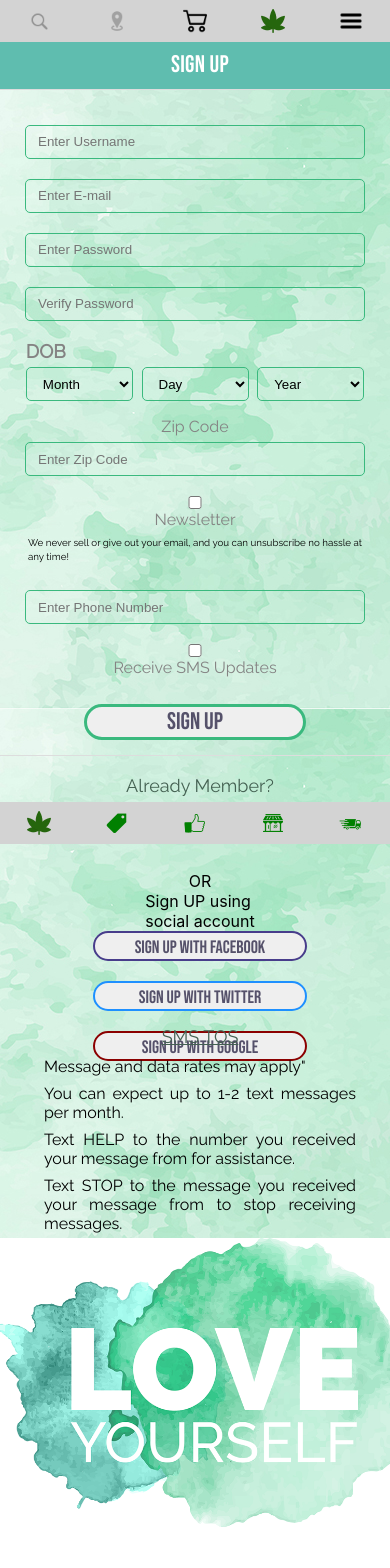
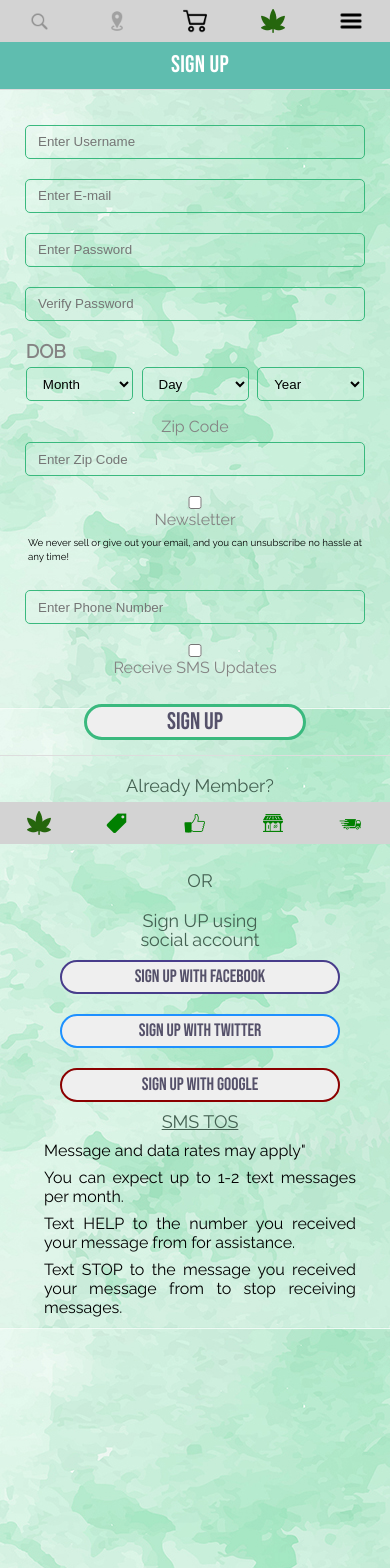
Before and after one commit to ranagoharayoub/Joint-Plug, a React (Create React App) app: page /join in a window 390 px wide. Shown: the top 1568 px of the page. Built offline with nearby package versions, Linux system fonts and the light colour scheme.

Commit message:
Change Complete

```diff
--- a/src/Components/TopNavbar.css
+++ b/src/Components/TopNavbar.css
@@ -23,7 +23,6 @@
     width: 70vw;
     /* background-color: lightskyblue; */
     background-image: url('../Images/client-bg.jpg');
-    opacity: 0.5;
     flex-direction: column;
     /* justify-content: center; */
     /* align-items: center; */
--- a/src/Components/TopNavbar.js
+++ b/src/Components/TopNavbar.js
@@ -13,7 +13,7 @@ function TopNavbar() {
             <img className='location' src='/img/loc.png' alt='search'></img>
             <img className='cart' src='/img/shopping-cart.png' alt='search'></img>
             <img className='leave' src='/img/11-n.png' alt='search'></img>
-            <img onClick={()=> setstate(true)} className='bar' src='/img/menu.png' alt='search'></img>
+            <img onClick={()=> setstate(!state)} className='bar' src='/img/menu.png' alt='search'></img>
             <div className={state?'slider':'hide'}>
 
                 <div className='slider-btn'>
--- a/src/Pages/AddBusiness.css
+++ b/src/Pages/AddBusiness.css
@@ -170,7 +170,7 @@
     justify-content: space-around;
 }
 
-@media (max-width: 500px){
+@media only screen and (max-width: 500px){
 
     .tiles-box{
         height: 12vh;
--- a/src/Pages/ContactUs.css
+++ b/src/Pages/ContactUs.css
@@ -160,7 +160,7 @@
 }
 
 
-@media (max-width: 400px){
+@media only screen and (max-width: 500px){
   .cu-bg{
     height: max-content;
     overflow-x: hidden;
--- a/src/Pages/Join.css
+++ b/src/Pages/Join.css
@@ -246,16 +246,13 @@ h2 {
   justify-content: space-around;
   /* align-items: center; */
   background-image: url("../Images/client-bg.jpg");
-  /* background-position: center;
-  background-size: cover;
-  background-repeat: no-repeat; */
-  /* background-color: #f71717; */
+
 }
-.loginbox {
+.loginbox{
   width: 250px;
-  height: 85.2px;
-  border: solid #dddddd 1px;
-  background-color: #f5f5f5;
+  min-height: 85.2px;
+  /* border: solid #dddddd 1px; */
+  /* background-color: #f5f5f5; */
   display: flex;
   flex-direction: column;
   align-items: center;
@@ -279,7 +276,8 @@ h2 {
   border-radius: 5px;
   cursor: pointer;
 }
-.socialtxt {
+
+.socialtext {
   text-align: center;
   font-family: "Raleway", sans-serif;
   font-size: 18px;
@@ -287,7 +285,21 @@ h2 {
   line-height: 19.8px;
   margin-top: 10px;
   color: #446152;
+  /* background-color: darkseagreen; */
+  min-height: 10vh;
+  display: flex;
+  flex-direction: column;
+  align-items: center;
+  justify-content: space-around;
+  width: 100%;
 }
+
+.socialtext>p{
+  margin: 10px 0px;
+}
+
+
+
 .socialbtn1 {
   width: 100%;
   background-color: #5972a8;
@@ -334,6 +346,7 @@ h2 {
   background-color: red;
 }
 .tos {
+  min-height: max-content;
   text-align: center;
   margin-top: 10px;
   margin-bottom: 10px;
@@ -344,9 +357,15 @@ h2 {
   color: #446152;
   text-decoration: underline;
 }
+
+.tos1{
+  /* background-color: darkturquoise; */
+}
+
 .para1 {
   font-family: "Raleway", sans-serif;
   margin: 0px 0px;
+  /* text-align: center; */
 }
 .l1 {
   font-family: "Raleway", sans-serif;
@@ -369,7 +388,7 @@ h2 {
   text-justify: auto;
 }
 
-@media (max-width: 400px) {
+@media only screen and (max-width: 500px) {
   .maindiv {
     min-height: 870px;
     width: 100%;
@@ -383,7 +402,7 @@ h2 {
     display: flex;
     flex-direction: column;
     align-items: center;
-    min-height: max-content;
+    height: max-content;
   }
 
   .formblock {
@@ -433,26 +452,23 @@ h2 {
   .phonenumber {
     display: none;
   }
-  .socialtxt- {
-    display: block;
-  }
+
+
   .member {
     width: 80%;
     text-align: justify;
+    min-height: 100vh;
   }
-  .register {
-  }
+
   .loginbtn- {
     border: solid #3ab97e 3px;
   }
-  .socialbtn1-{
-    height: 30px;
+
+  .or{
+    margin: 20px 0px;
   }
-    .socialbtn2-{
-    height: 30px;
-  }
-  .socialbtn3-{
-    height: 30px;
-    margin-bottom: 20px;
+
+  .sign-in-{
+    margin-bottom: 10px;
   }
 }
--- a/src/Pages/Join.js
+++ b/src/Pages/Join.js
@@ -116,19 +116,19 @@ function Join() {
                 </form>
             </div>
                 <div className="member">
-                    <div className="loginbox-">
+                    <div className="loginbox">
                         <div className="logintext-">Already Member?</div>
                         <Link to='/login'><button className="loginbtn-">Sign In</button></Link>
-                    </div><br></br>
-                    <div className="socialtext-">
+                    </div>
+                    <div className="socialtext">
                         <p className="or">OR</p>
                         <p className="sign-in-">Sign UP using<br></br>social account</p>
                         <button className="socialbtn1-">SIGN UP with Facebook</button><br></br>
                         <button className="socialbtn2-">SIGN UP with Twitter</button><br></br>
                         <button className="socialbtn3-">SIGN UP with Google</button>
-                    </div><br></br>
-                    <div className="tos">SMS TOS</div>
+                    </div>
                     <div className="tos1">
+                        <p className='tos'>SMS TOS</p>
                         <p className="para1">
                             <p className="l1">Message and data rates may apply"<br></br></p>
                             <p className="l2">You can expect up to 1-2 text messages per month.<br></br></p>
--- a/src/Pages/Login.css
+++ b/src/Pages/Login.css
@@ -291,7 +291,7 @@
     width: 100%;
   }
 }
-@media (max-width: 320px) {
+@media only screen and (max-width: 500px) {
   .combined- {
     display: flex;
     flex-direction: column;
--- a/src/Pages/Menu.css
+++ b/src/Pages/Menu.css
@@ -30,7 +30,7 @@
     /* align-items: center; */
 }
 
-@media (max-width: 500px){
+@media only screen and (max-width: 500px){
     .menu .menu-cards{
         min-height: 100%;
         width: 100%;
--- a/src/Pages/News.css
+++ b/src/Pages/News.css
@@ -186,7 +186,7 @@
     display: none;
   }
 }
-@media only screen and (max-width: 400px) {
+@media only screen and (max-width: 500px) {
   .news-joined {
     display: flex;
     flex-direction: column;
```
Also changed, not shown: src/Pages/Test.css (deleted, +0 -13 lines), src/Pages/Test.js (deleted, +0 -13 lines).
